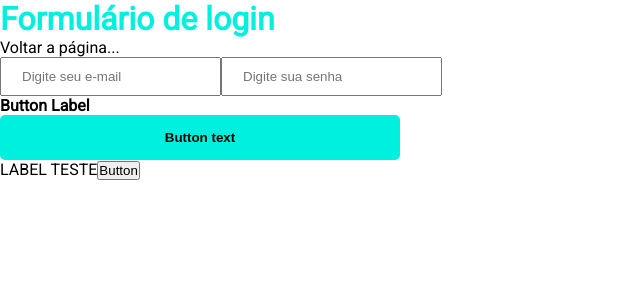
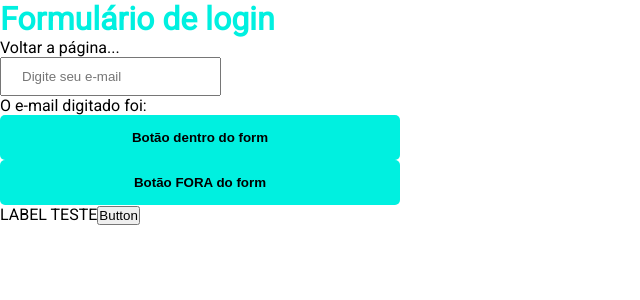
Before and after one commit to josehfortes/growth-reactjs-revisao, a Next.js app: page / in a window 1280 px wide. Shown: the top 300 px of the page, without its empty margins (0-640 px from the left). Built offline with nearby package versions, Linux system fonts and the light colour scheme.

Commit message:
Criado onChange e onSubmit

```diff
--- a/pages/index.jsx
+++ b/pages/index.jsx
@@ -7,15 +7,26 @@
     console.log('HANDLE LABEL CLICK')
   }
 
+  const handleSubmitForm = (event) => {
+    event.preventDefault()
+    console.log('HANDLE SUBMIT FORM')
+  }
+
+  let email = ''
+  const handleChangeInput = (event) => {
+    email = event.target.value
+  }
+
   return (
     <>
       <Title onClick={handleLabelClick}>Formulário de login</Title>
       <label onClick={handleLabelClick}>Voltar a página...</label>
-      <form>
-        <Input type="email" placeholder="Digite seu e-mail" />
-        <Input type="password" placeholder="Digite sua senha" />
-        <Button onClick={handleLabelClick}>Botão</Button>
+      <form onSubmit={handleSubmitForm}>
+        <Input type="text" placeholder="Digite seu e-mail" onChange={handleChangeInput} />
+        <p>O e-mail digitado foi: {email}</p>
+        <Button type="submit">Botão dentro do form</Button>
       </form>
+      <Button onClick={handleLabelClick}>Botão FORA do form</Button>
       <label>LABEL TESTE</label>
       <button>Button</button>
     </>
--- a/src/components/button/button.jsx
+++ b/src/components/button/button.jsx
@@ -19,11 +19,10 @@
   }
 `
 
-export default function Button() {
+export default function Button(props) {
   return (
     <ButtonContainer>
-      <label>Button Label</label>
-      <button>Button text</button>
+      <button {...props}>{props.children}</button>
     </ButtonContainer>
   )
 }
```
